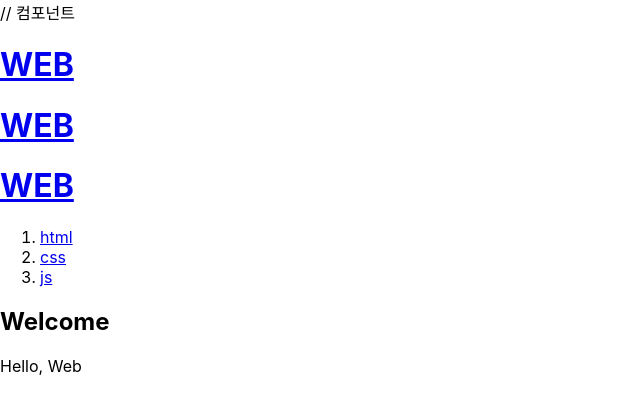
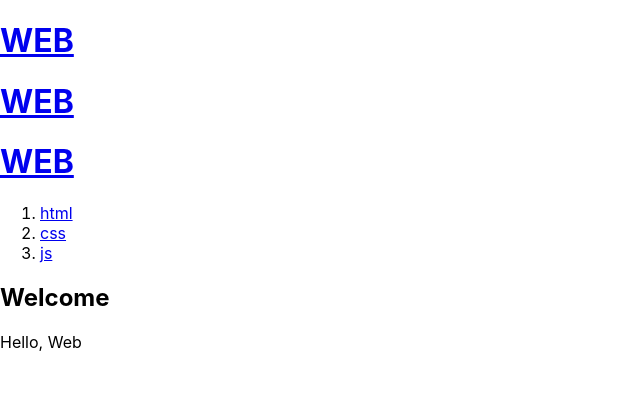
Before and after one commit to Du0Du0/react-app, a React (Create React App) app: page / in a window 1280 px wide. Shown: the top 414 px of the page, without its empty margins (0-640 px from the left). Built offline with nearby package versions, Linux system fonts and the light colour scheme.

Commit message:
react Component 함수형 컴포넌트 만들기

```diff
--- a/src/App.js
+++ b/src/App.js
@@ -1,6 +1,6 @@
 import logo from './logo.svg';
 import './App.css';
-// 함수로 정의
+// 함수형 컴포넌트
 function Header() {
   return <header>
      <h1><a href='/'>WEB</a></h1>
@@ -25,7 +25,6 @@ function Article() {
 function App() {
   return (
     <div>
-    // 컴포넌트
     <Header></Header>
     <Header></Header>
     <Header></Header>
```
